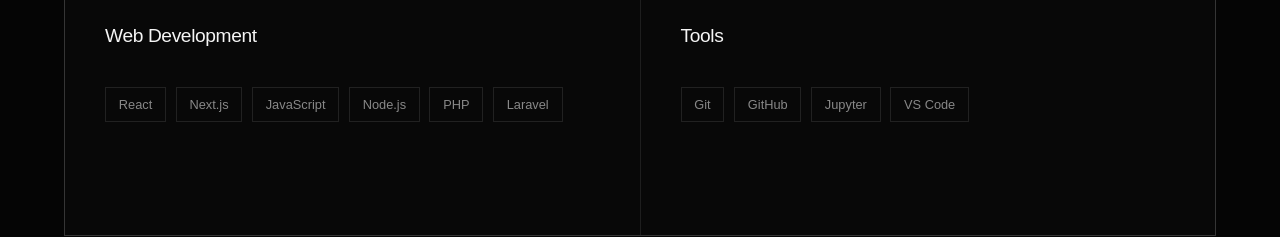
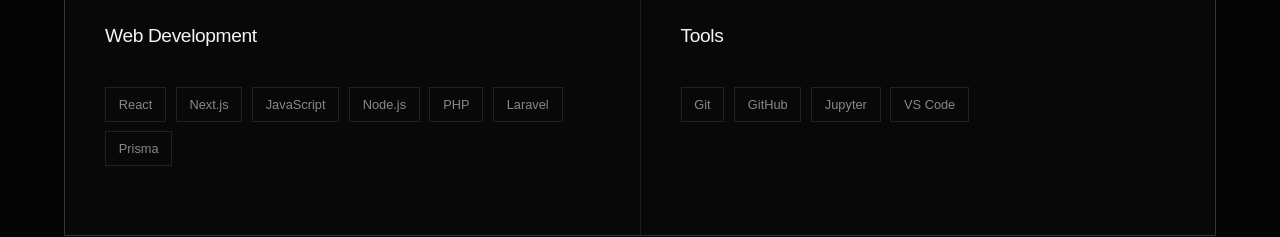
Before and after one commit to Tabotjoel/TJ-Portfolio, a Next.js app: page / in a window 1280 px wide. Shown: the part 2760-2997 px from the top of the page. Built offline with nearby package versions, Linux system fonts and the light colour scheme.

Commit message:
new technology

```diff
--- a/app/components/Skills.tsx
+++ b/app/components/Skills.tsx
@@ -18,6 +18,7 @@
       "Node.js",
       "PHP",
       "Laravel",
+      "Prisma",
     ],
   },
   {
```
